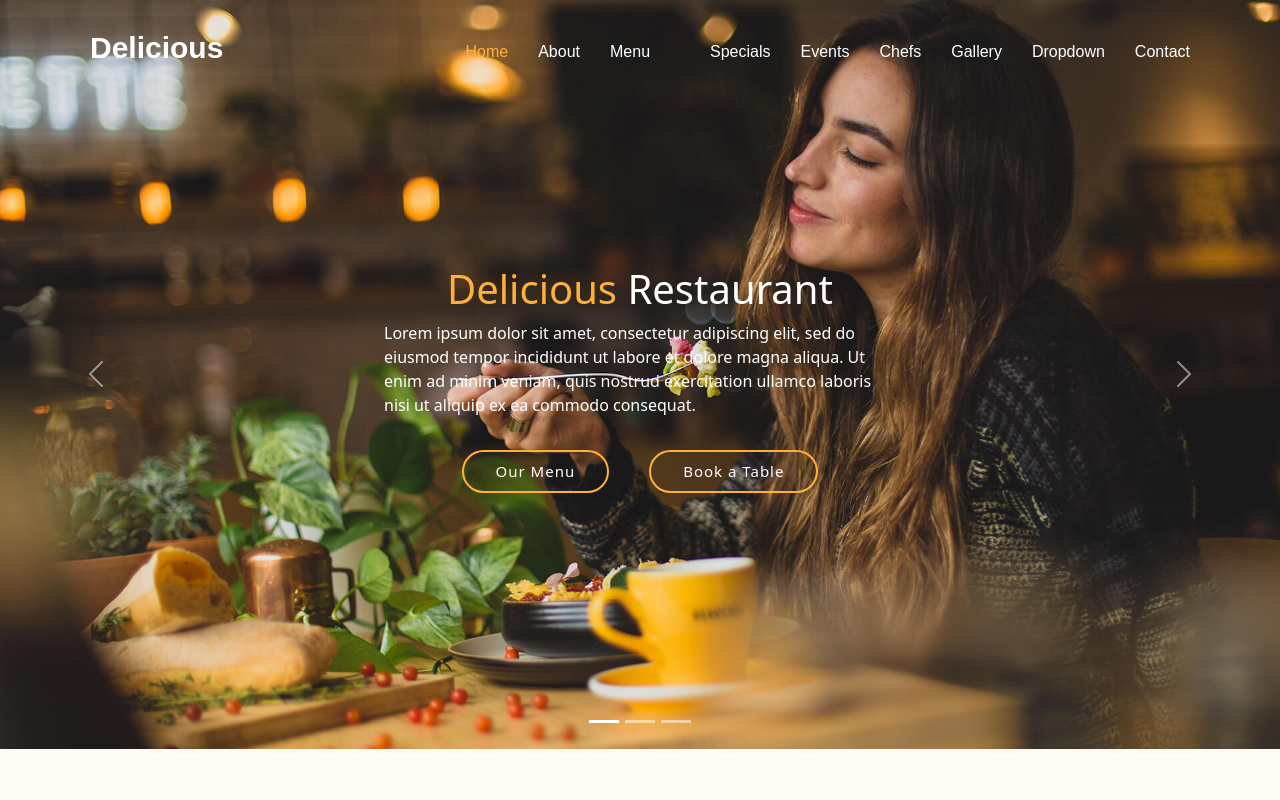
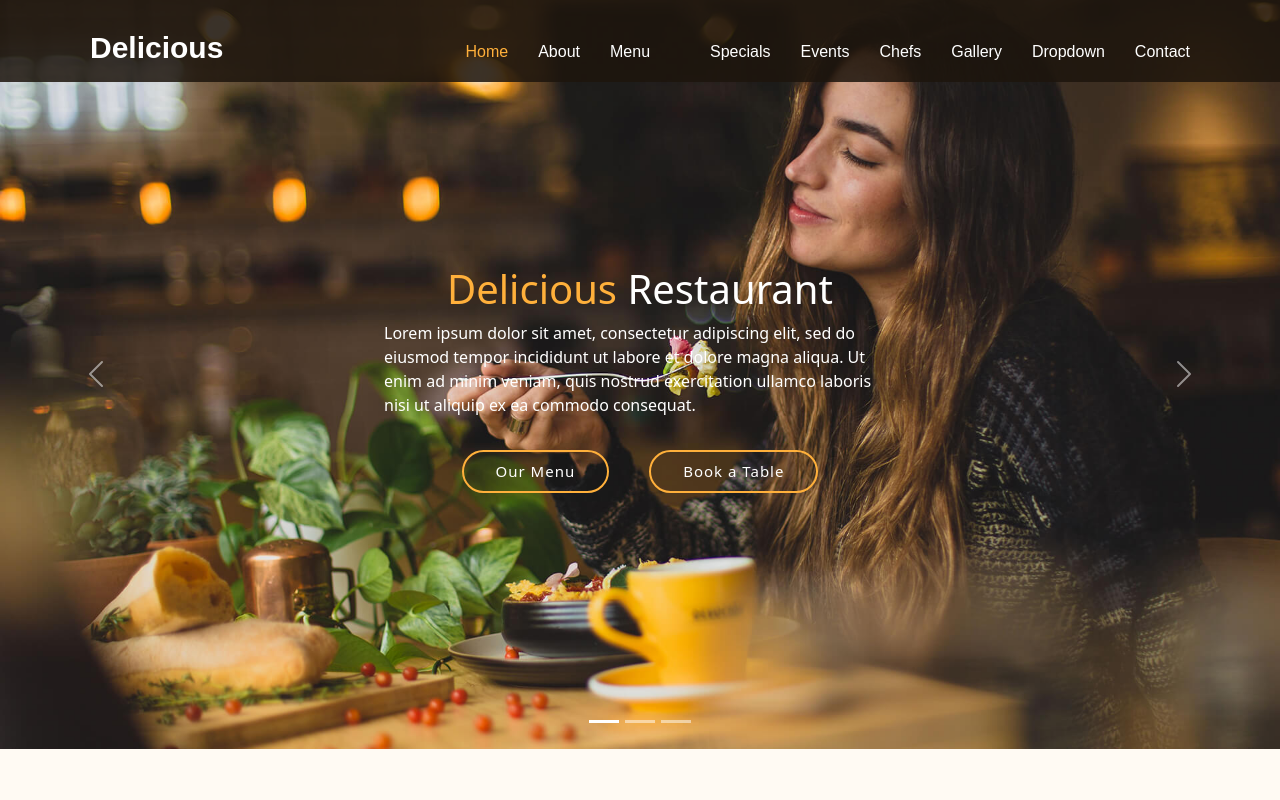
Before and after one commit to ELARBISABBAR/ELARBI-SABBAR-DELICIOUS, a website: page index.html in a window 1280 px wide. Shown: the top 800 px of the page. Drawn offline with nearby package versions, Linux system fonts and the light colour scheme.

Commit message:
starting modification in desktop nav

```diff
--- a/src/sass/modules/navbar/_navbar.sass
+++ b/src/sass/modules/navbar/_navbar.sass
@@ -5,6 +5,8 @@
     padding-inline: 90px
     font-family: Arial, Helvetica, sans-serif
     padding-top: 30px
+    background-color: #1e160ddb
+
 .links
     display: flex
     gap: 30px
```
Also changed, not shown: public/css/app.css, 1 other file.
